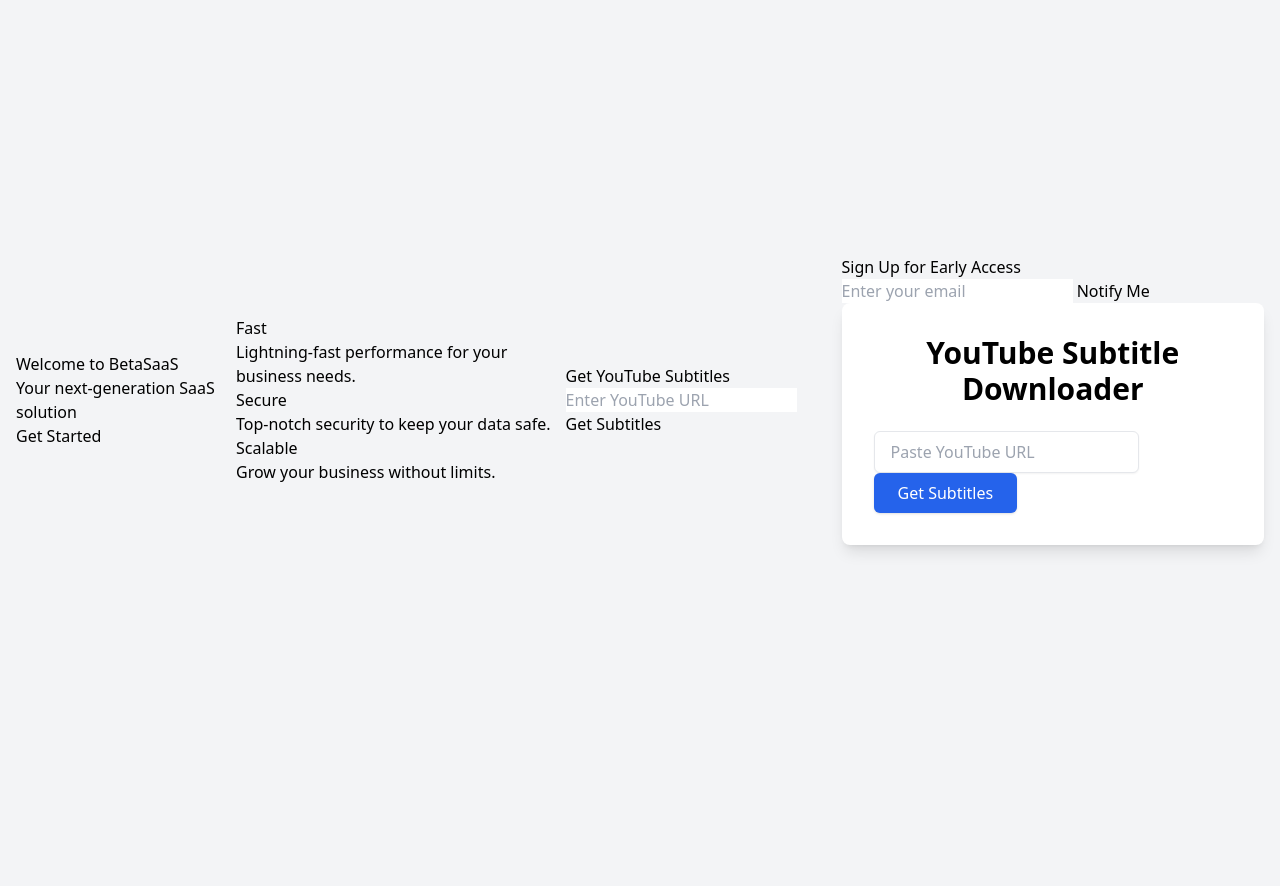
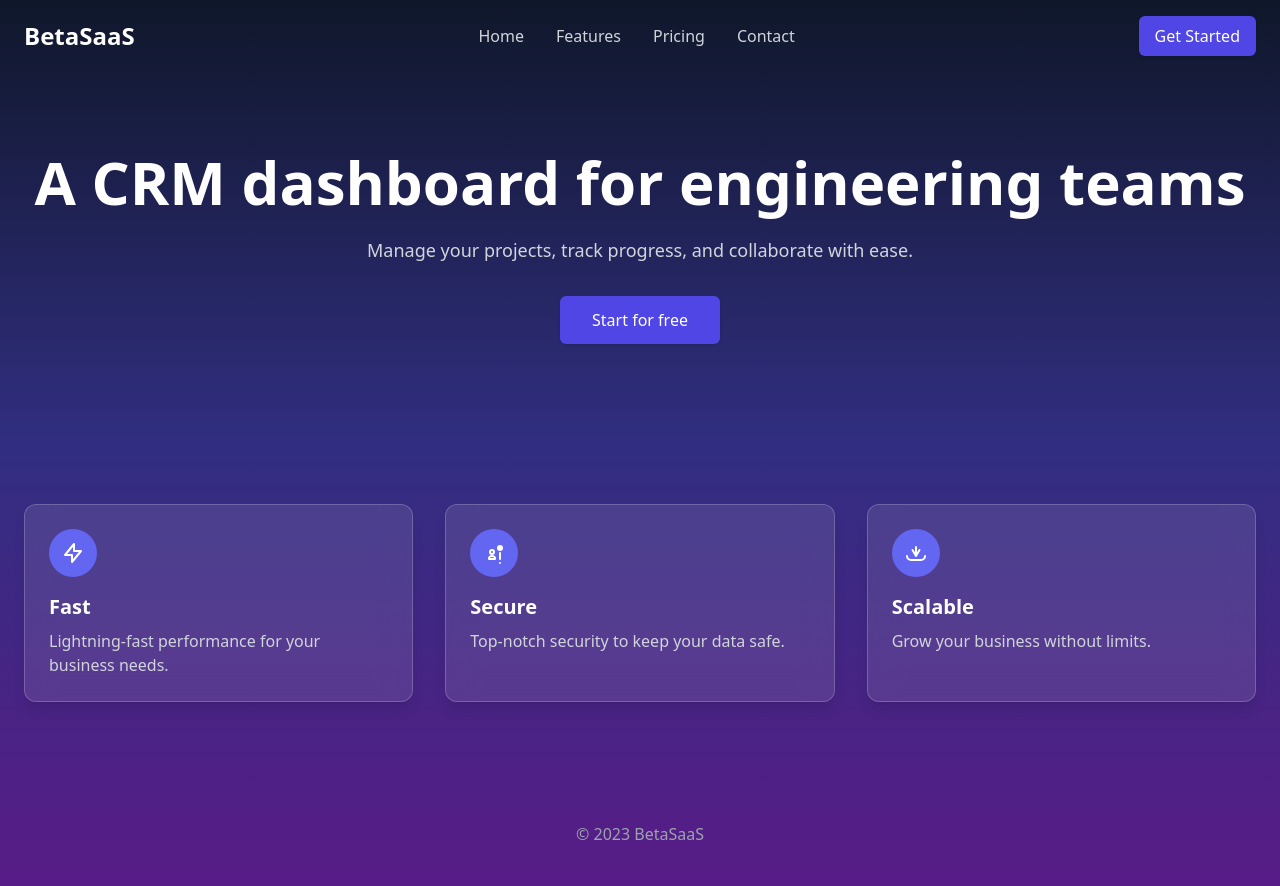
Before and after one commit to AlanMartinez/BetaSaaS, a plain HTML site: page index.html in a window 1280 px wide. Before the commit the page ends 800 px from the top, so only its background shows below. Drawn offline with nearby package versions, Linux system fonts and the light colour scheme.

Commit message:
Redesign landing page with dark theme

```diff
--- a/index.html
+++ b/index.html
@@ -3,50 +3,60 @@
 <head>
     <meta charset="UTF-8">
     <meta name="viewport" content="width=device-width, initial-scale=1.0">
-    <title>YouTube Subtitle Downloader</title>
+    <title>BetaSaaS</title>
     <script src="https://cdn.tailwindcss.com"></script>
 </head>
+<body class="bg-gradient-to-b from-slate-900 via-indigo-900 to-purple-900 text-white min-h-screen flex flex-col">
+    <!-- Navbar -->
+    <header class="container mx-auto px-6 py-4 flex items-center justify-between">
+        <a href="#" class="text-2xl font-bold">BetaSaaS</a>
+        <nav class="hidden md:flex space-x-8 text-gray-300">
+            <a href="#" class="hover:text-white">Home</a>
+            <a href="#features" class="hover:text-white">Features</a>
+            <a href="#" class="hover:text-white">Pricing</a>
+            <a href="#" class="hover:text-white">Contact</a>
+        </nav>
+        <a href="#" class="hidden md:inline-block bg-indigo-600 hover:bg-indigo-500 text-white px-4 py-2 rounded-md shadow">Get Started</a>
+    </header>
 
-<body class="bg-gray-100 min-h-screen flex items-center justify-center p-4">
+    <!-- Hero Section -->
+    <section class="container mx-auto flex-1 px-6 py-20 text-center">
+        <h1 class="text-4xl md:text-6xl font-extrabold mb-6">A CRM dashboard for engineering teams</h1>
+        <p class="text-lg text-gray-300 mb-8">Manage your projects, track progress, and collaborate with ease.</p>
+        <a href="#" class="inline-block bg-indigo-600 hover:bg-indigo-500 text-white px-8 py-3 rounded-md shadow">Start for free</a>
+    </section>
 
-    <header>
-        <h1>Welcome to BetaSaaS</h1>
-        <p>Your next-generation SaaS solution</p>
-        <a href="#signup" class="cta-btn">Get Started</a>
-    </header>
-    <section class="features">
-        <div class="feature">
-            <h2>Fast</h2>
-            <p>Lightning-fast performance for your business needs.</p>
+    <!-- Features -->
+    <section id="features" class="container mx-auto px-6 py-20 grid gap-8 md:grid-cols-3">
+        <div class="rounded-xl bg-white/10 border border-white/20 p-6 backdrop-blur-lg shadow-lg">
+            <div class="flex items-center justify-center h-12 w-12 rounded-full bg-indigo-500 mb-4">
+                <svg xmlns="http://www.w3.org/2000/svg" class="h-6 w-6" fill="none" viewBox="0 0 24 24" stroke="currentColor" stroke-width="2">
+                    <path stroke-linecap="round" stroke-linejoin="round" d="M13 10V3L4 14h7v7l9-11h-7z" />
+                </svg>
+            </div>
+            <h3 class="text-xl font-semibold mb-2">Fast</h3>
+            <p class="text-gray-300">Lightning-fast performance for your business needs.</p>
         </div>
-        <div class="feature">
-            <h2>Secure</h2>
-            <p>Top-notch security to keep your data safe.</p>
+        <div class="rounded-xl bg-white/10 border border-white/20 p-6 backdrop-blur-lg shadow-lg">
+            <div class="flex items-center justify-center h-12 w-12 rounded-full bg-indigo-500 mb-4">
+                <svg xmlns="http://www.w3.org/2000/svg" class="h-6 w-6" fill="none" viewBox="0 0 24 24" stroke="currentColor" stroke-width="2">
+                    <path stroke-linecap="round" stroke-linejoin="round" d="M12 11c0 1.104-.896 2-2 2s-2-.896-2-2 .896-2 2-2 2 .896 2 2zm-2 4c1.105 0 3 .895 3 2v1H7v-1c0-1.105 1.895-2 3-2zm8-9v2m0 4v6m0 4v.01M18 9a2 2 0 110-4 2 2 0 010 4z" />
+                </svg>
+            </div>
+            <h3 class="text-xl font-semibold mb-2">Secure</h3>
+            <p class="text-gray-300">Top-notch security to keep your data safe.</p>
         </div>
-        <div class="feature">
-            <h2>Scalable</h2>
-            <p>Grow your business without limits.</p>
+        <div class="rounded-xl bg-white/10 border border-white/20 p-6 backdrop-blur-lg shadow-lg">
+            <div class="flex items-center justify-center h-12 w-12 rounded-full bg-indigo-500 mb-4">
+                <svg xmlns="http://www.w3.org/2000/svg" class="h-6 w-6" fill="none" viewBox="0 0 24 24" stroke="currentColor" stroke-width="2">
+                    <path stroke-linecap="round" stroke-linejoin="round" d="M3 15a4 4 0 004 4h10a4 4 0 004-4m-9-9v9m0 0L8.5 9M12 15l3.5-6" />
+                </svg>
+            </div>
+            <h3 class="text-xl font-semibold mb-2">Scalable</h3>
+            <p class="text-gray-300">Grow your business without limits.</p>
         </div>
     </section>
-    <section id="subtitles" class="subtitles">
-        <h2>Get YouTube Subtitles</h2>
-        <input type="text" id="youtube-url" placeholder="Enter YouTube URL">
-        <button id="get-subtitles">Get Subtitles</button>
-        <p id="subtitle-message"></p>
-    </section>
-    <section id="signup" class="signup">
-        <h2>Sign Up for Early Access</h2>
-        <form id="signup-form">
-            <input type="email" placeholder="Enter your email" required>
-            <button type="submit">Notify Me</button>
 
-
-          <div class="bg-white max-w-lg w-full p-8 rounded-lg shadow-lg">
-        <h1 class="text-3xl font-bold text-center mb-6">YouTube Subtitle Downloader</h1>
-        <form class="flex flex-col sm:flex-row gap-4">
-            <input type="text" placeholder="Paste YouTube URL" class="flex-1 px-4 py-2 border rounded-md shadow-sm focus:ring-2 focus:ring-blue-500 focus:outline-none">
-            <button type="submit" class="bg-blue-600 hover:bg-blue-700 text-white px-6 py-2 rounded-md shadow">Get Subtitles</button>
-        </form>
-    </div>
+    <footer class="text-center py-10 text-gray-400">&copy; 2023 BetaSaaS</footer>
 </body>
 </html>
```
